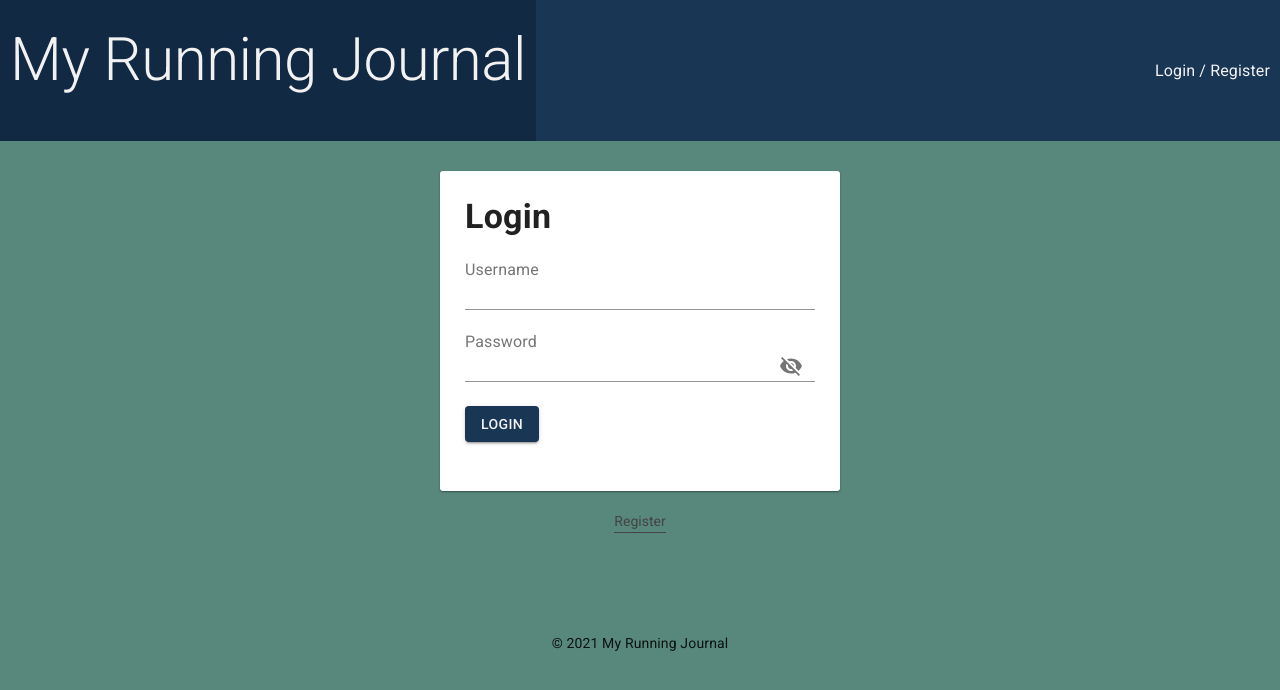
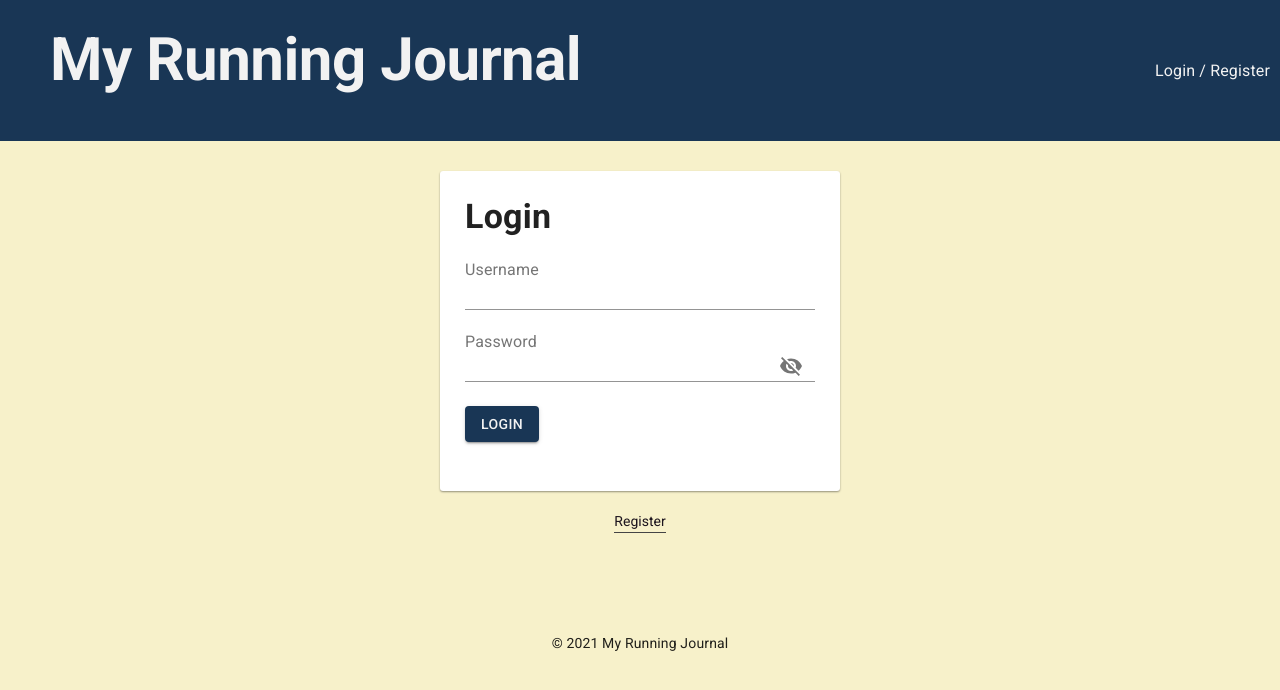
Before and after one commit to William-Krug/my-running-journal, a React (Create React App) app: page /#/user in a window 1280 px wide. Shown: the top 690 px of the page. Built offline with nearby package versions, Linux system fonts and the light colour scheme; no server answers.

Commit message:
formated <LogRunForm />

```diff
--- a/src/components/App/App.css
+++ b/src/components/App/App.css
@@ -2,8 +2,8 @@ html,
 body,
 #react-root {
   height: 100%;
-  /* background-color: #f7f1ca; */
-  background-color: #57887b;
+  background-color: #f7f1ca;
+  /* background-color: #57887b; */
 }
 
 body {
@@ -57,7 +57,7 @@ Button
 }
 
 .btn:hover {
-  background-color: #008183;
+  background-color: #57887b;
   text-decoration: none;
 }
 
@@ -69,7 +69,7 @@ Button
   border-radius: 0;
   background: none;
   font: inherit;
-  color: #444;
+  color: #1c141d;
 }
 
 .btn_asLink:hover {
--- a/src/components/Footer/Footer.css
+++ b/src/components/Footer/Footer.css
@@ -2,4 +2,6 @@ footer {
   margin-top: 80px;
   padding: 20px;
   text-align: center;
+  /* background-color: #193655;
+  color: #f2f2f2; */
 }
--- a/src/components/LogRunForm/LogRunForm.jsx
+++ b/src/components/LogRunForm/LogRunForm.jsx
@@ -103,7 +103,7 @@ function LogRunForm({ verbose, setOpenPopup }) {
         {/* Run Date */}
         <Box mb={3}>
           <Grid container>
-            <Grid item xs={6}>
+            <Grid item xs={12}>
               <InputLabel id="date">Date</InputLabel>
               <TextField
                 type="date"
@@ -120,7 +120,7 @@ function LogRunForm({ verbose, setOpenPopup }) {
         {/* Route Name */}
         <Box mb={3}>
           <Grid container>
-            <Grid item xs={6}>
+            <Grid item xs={12}>
               <InputLabel id="routeName">Route Name</InputLabel>
               <TextField
                 labelId="routName"
@@ -135,7 +135,7 @@ function LogRunForm({ verbose, setOpenPopup }) {
         {/* Distance */}
         <Box mb={3}>
           <Grid container>
-            <Grid item xs={6}>
+            <Grid item xs={12}>
               <InputLabel id="distance">Distance</InputLabel>
               <TextField
                 labelId="distance"
@@ -150,9 +150,9 @@ function LogRunForm({ verbose, setOpenPopup }) {
 
         {/* Time */}
         <Box mb={3}>
-          <Grid container>
+          <Grid container justify="space-between">
             {/* Hours */}
-            <Grid item xs={2}>
+            <Grid item xs={3}>
               <InputLabel id="hours">Hours</InputLabel>
               <TextField
                 labelID="hours"
@@ -162,7 +162,7 @@ function LogRunForm({ verbose, setOpenPopup }) {
               />
             </Grid>
             {/* Minutes */}
-            <Grid item xs={2}>
+            <Grid item xs={3}>
               <InputLabel id="minutes">Minutes</InputLabel>
               <TextField
                 labelId="minutes"
@@ -172,7 +172,7 @@ function LogRunForm({ verbose, setOpenPopup }) {
               />
             </Grid>
             {/* Seconds */}
-            <Grid item xs={2}>
+            <Grid item xs={3}>
               <InputLabel id="seconds">Seconds</InputLabel>
               <TextField
                 labelId="seconds"
@@ -187,7 +187,7 @@ function LogRunForm({ verbose, setOpenPopup }) {
         {/* Notes */}
         <Box mb={3}>
           <Grid container>
-            <Grid item xs={6}>
+            <Grid item xs={12}>
               <InputLabel id="notes">Notes</InputLabel>
               <TextField
                 labelId="notes"
--- a/src/components/LoginPage/LoginPage.jsx
+++ b/src/components/LoginPage/LoginPage.jsx
@@ -1,6 +1,7 @@
 /* Import Libraries */
 import React from 'react';
 import { useHistory } from 'react-router-dom';
+import { Grid } from '@material-ui/core';
 
 /* Import Components */
 import LoginForm from '../LoginForm/LoginForm';
@@ -22,7 +23,8 @@ function LoginPage({ verbose }) {
   const history = useHistory();
 
   return (
-    <div>
+    <Grid container justify="center">
+      <Grid item xs={8}>
         {/* Display login form */}
         <LoginForm />
 
@@ -38,7 +40,8 @@ function LoginPage({ verbose }) {
             Register
           </button>
         </center>
-    </div>
+      </Grid>
+    </Grid>
   );
 }
 
--- a/src/components/Nav/Nav.jsx
+++ b/src/components/Nav/Nav.jsx
@@ -3,7 +3,7 @@ import { Link } from 'react-router-dom';
 import LogOutButton from '../LogOutButton/LogOutButton';
 import './Nav.css';
 import { useSelector } from 'react-redux';
-import { Typography } from '@material-ui/core';
+import { Box, Typography } from '@material-ui/core';
 
 function Nav() {
   const user = useSelector((store) => store.user);
@@ -20,11 +20,13 @@ function Nav() {
 
   return (
     <div className="nav">
-      <Link className="navLink" to="/home">
-        <Typography variant="h2" component="h1" gutterBottom>
-          My Running Journal
-        </Typography>
-      </Link>
+      <Box ml={5}>
+        <Link className="navLink" to="/home">
+          <Typography variant="h2" component="h1" gutterBottom>
+            <strong>My Running Journal</strong>
+          </Typography>
+        </Link>
+      </Box>
       <div>
         <Link className="navLink" to={loginLinkData.path}>
           <Typography variant="body1" component="body1" gutterBottom>
```
Also changed, not shown: src/components/InfoPage - Delete/InfoPage.jsx (deleted, +0 -16 lines). Lines whose indentation alone changed are shown as unchanged.
